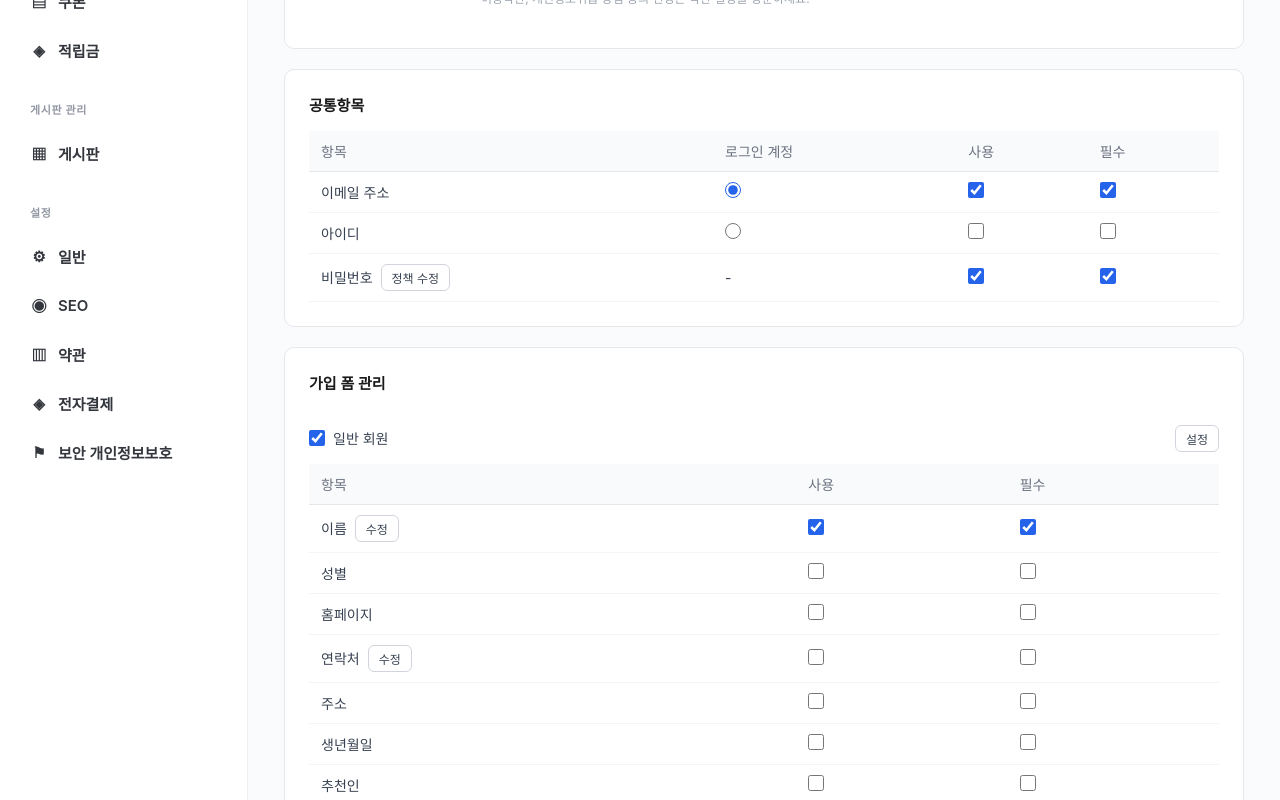
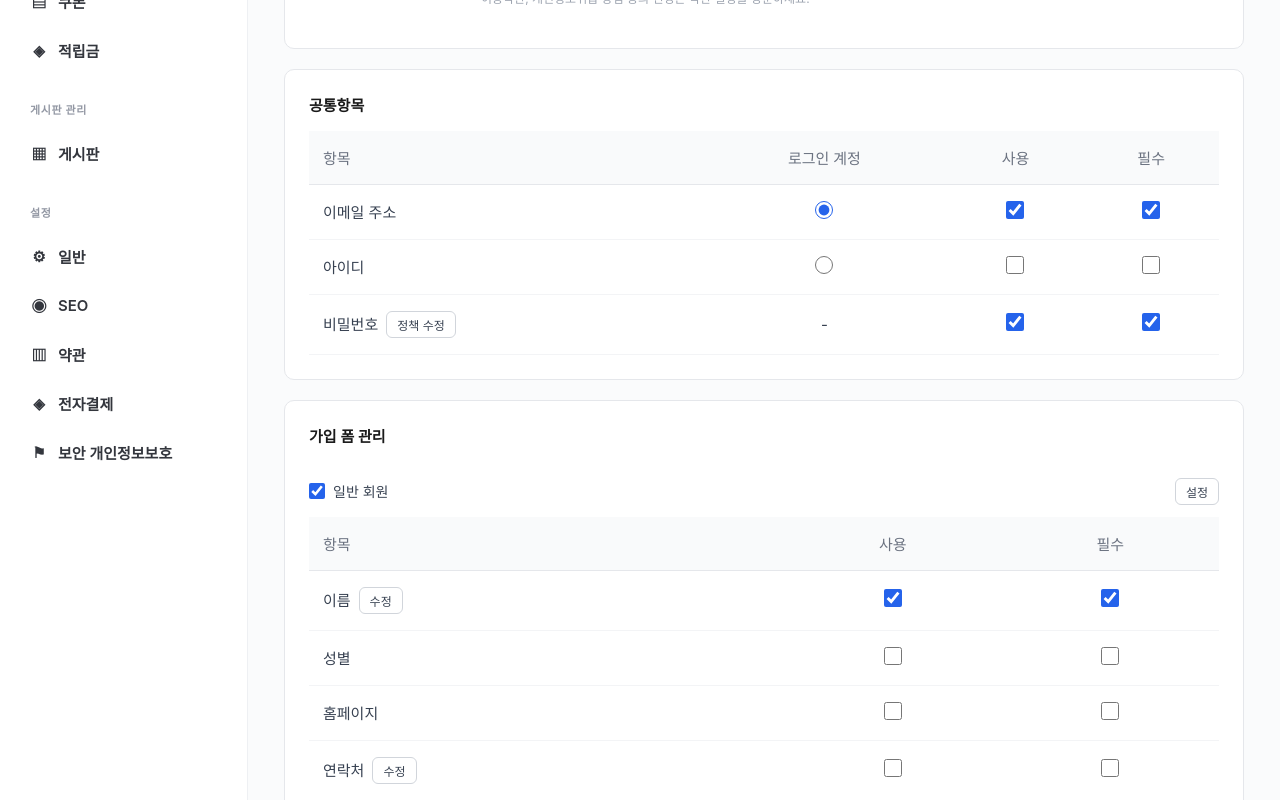
Before and after one commit to youzam136-sudo/belian-admin, a React (Vite) app: page /members/settings in a window 1280 px wide. Shown: the part 780-1580 px from the top of the page. Built offline with nearby package versions, Linux system fonts and the light colour scheme.

Commit message:
Update membersettings.css

```diff
--- a/src/styles/membersettings.css
+++ b/src/styles/membersettings.css
@@ -160,12 +160,12 @@
 .member-settings__table {
   width: 100%;
   border-collapse: collapse;
-  font-size: 14px;
+  font-size: 15px;
 }
 
 .member-settings__table th {
-  text-align: left;
-  padding: 10px 12px;
+  text-align: center;
+  padding: 16px 14px;
   color: #6b7280;
   font-weight: 500;
   border-bottom: 1px solid #e5e7eb;
@@ -173,16 +173,22 @@
 }
 
 .member-settings__table td {
-  padding: 10px 12px;
+  text-align: center;
+  padding: 16px 14px;
   border-bottom: 1px solid #f3f4f6;
   color: #374151;
+}
+
+.member-settings__table th:first-child,
+.member-settings__table td:first-child {
+  text-align: left;
 }
 
 .member-settings__table input[type="checkbox"],
 .member-settings__table input[type="radio"] {
   accent-color: #2563eb;
-  width: 16px;
-  height: 16px;
+  width: 18px;
+  height: 18px;
   cursor: pointer;
 }
 
```
